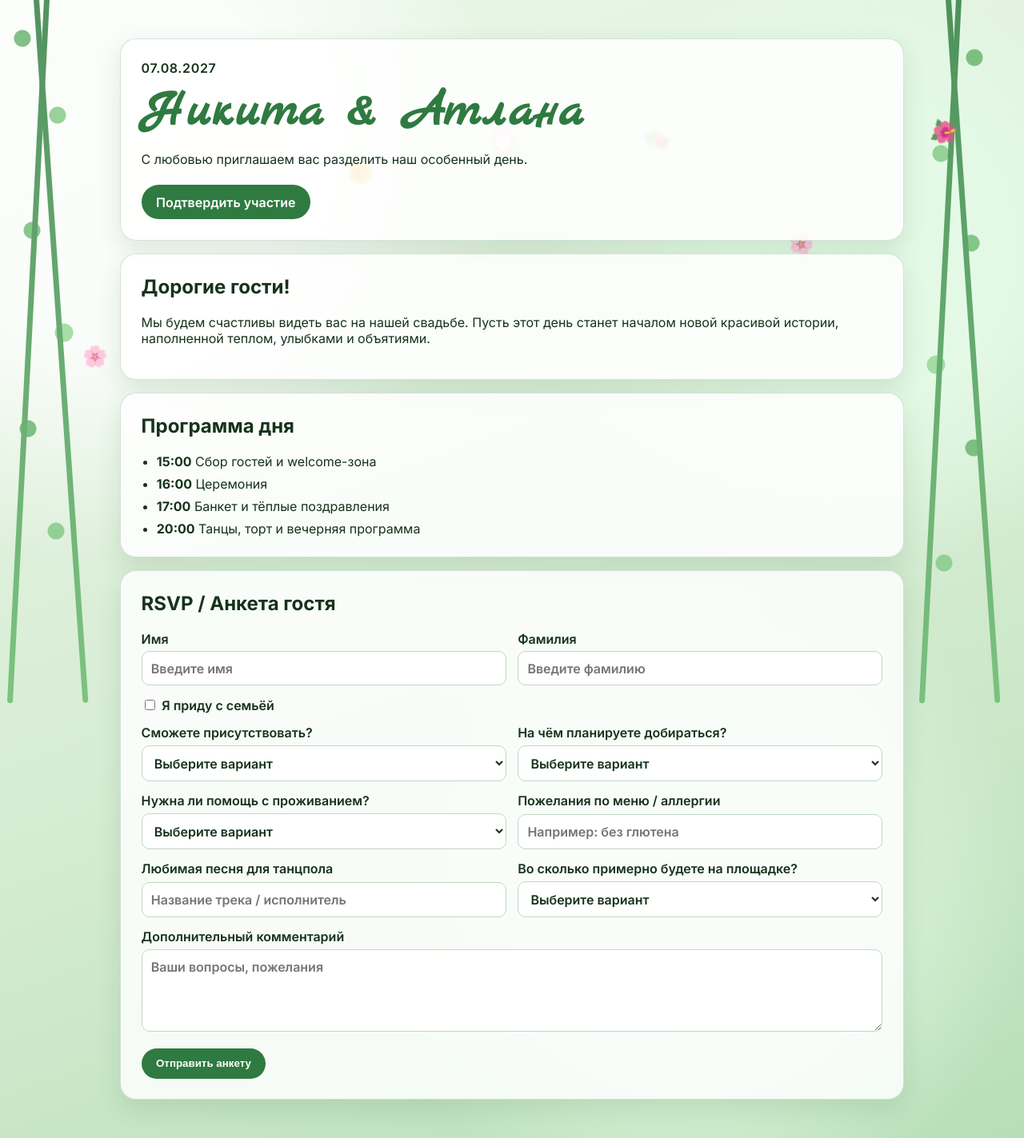
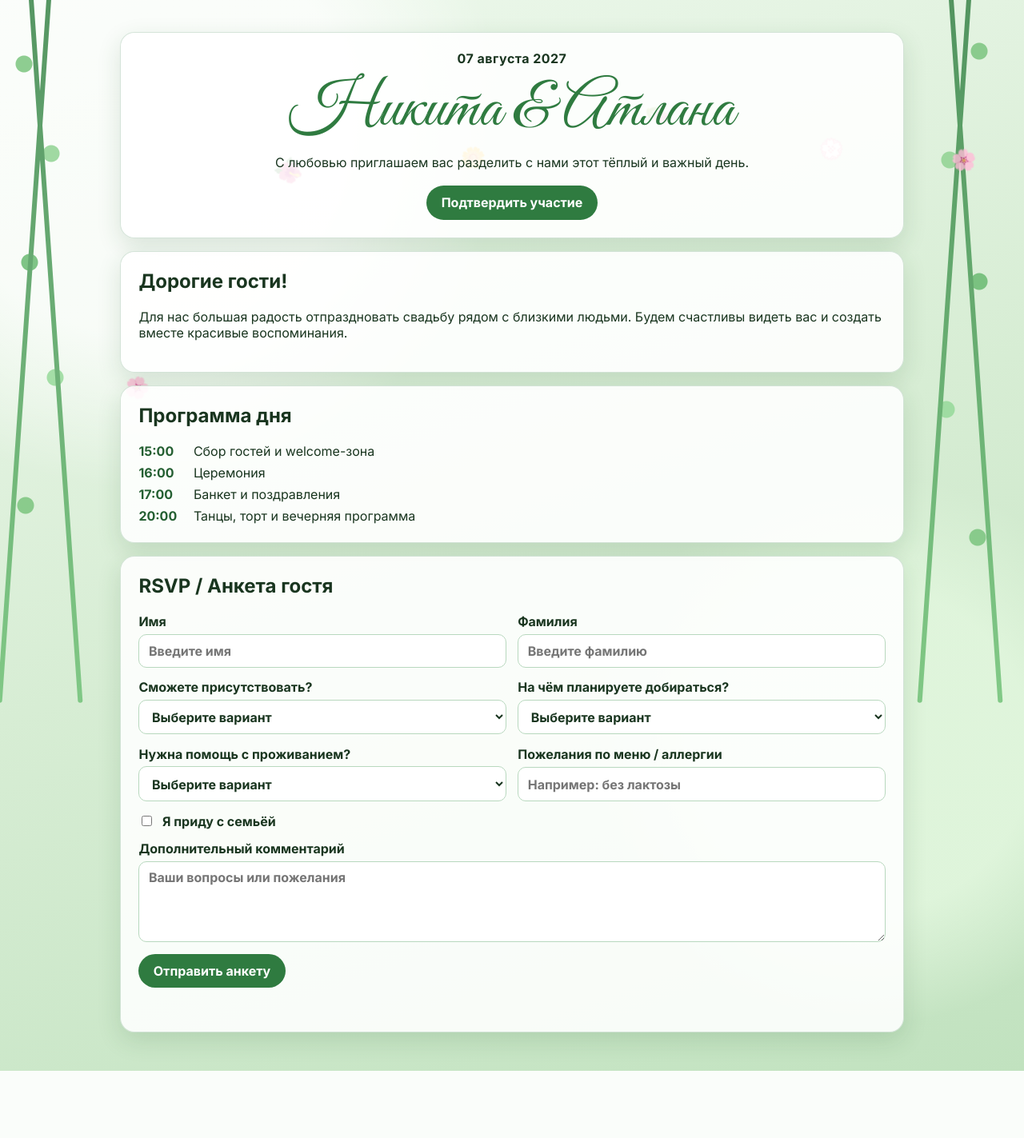
Before and after one commit to Aczd15/sv, a PHP site: page / in a window 1280 px wide. Shown: the whole page at 80% size. After the commit the page ends 1339 px from the top, so only its background shows below. Run offline with PHP 8.4, Linux system fonts and the light colour scheme.

Commit message:
Rewrite wedding invitation project from scratch

```diff
--- a/index.html
+++ b/index.html
@@ -3,77 +3,72 @@
 <head>
   <meta charset="UTF-8" />
   <meta name="viewport" content="width=device-width, initial-scale=1.0" />
-  <title>Никита & Атлана — приглашение</title>
+  <title>Никита и Атлана — Свадебное приглашение</title>
+  <meta name="description" content="Свадебное приглашение и RSVP форма" />
   <link rel="preconnect" href="https://fonts.googleapis.com" />
   <link rel="preconnect" href="https://fonts.gstatic.com" crossorigin />
-  <link href="https://fonts.googleapis.com/css2?family=Marck+Script&family=Inter:wght@400;600;700&display=swap" rel="stylesheet" />
+  <link href="https://fonts.googleapis.com/css2?family=Great+Vibes&family=Inter:wght@400;500;700&display=swap" rel="stylesheet" />
   <link rel="stylesheet" href="styles.css" />
 </head>
 <body>
-  <div class="vines vines-left" aria-hidden="true"></div>
-  <div class="vines vines-right" aria-hidden="true"></div>
+  <div class="decor decor--left" aria-hidden="true"></div>
+  <div class="decor decor--right" aria-hidden="true"></div>
 
   <div class="petals" aria-hidden="true">
-    <span>🌸</span><span>🌺</span><span>🌼</span><span>💮</span><span>🌷</span><span>🌸</span><span>🌺</span>
+    <span>🌸</span><span>🌺</span><span>🌼</span><span>🌷</span><span>💮</span><span>🌸</span>
   </div>
 
-  <main class="container">
-    <header class="hero card">
-      <p class="date">07.08.2027</p>
-      <h1>Никита &amp; Атлана</h1>
-      <p class="subtitle">С любовью приглашаем вас разделить наш особенный день.</p>
-      <a class="btn" href="#rsvp">Подтвердить участие</a>
-    </header>
+  <main class="page">
+    <section class="hero card">
+      <p class="hero__date">07 августа 2027</p>
+      <h1 class="hero__title">Никита &amp; Атлана</h1>
+      <p class="hero__lead">С любовью приглашаем вас разделить с нами этот тёплый и важный день.</p>
+      <a href="#rsvp" class="button">Подтвердить участие</a>
+    </section>
 
     <section class="card">
       <h2>Дорогие гости!</h2>
       <p>
-        Мы будем счастливы видеть вас на нашей свадьбе. Пусть этот день станет началом новой красивой истории,
-        наполненной теплом, улыбками и объятиями.
+        Для нас большая радость отпраздновать свадьбу рядом с близкими людьми.
+        Будем счастливы видеть вас и создать вместе красивые воспоминания.
       </p>
     </section>
 
     <section class="card">
       <h2>Программа дня</h2>
-      <ul class="timeline">
-        <li><strong>15:00</strong> Сбор гостей и welcome-зона</li>
-        <li><strong>16:00</strong> Церемония</li>
-        <li><strong>17:00</strong> Банкет и тёплые поздравления</li>
-        <li><strong>20:00</strong> Танцы, торт и вечерняя программа</li>
-      </ul>
+      <ol class="schedule">
+        <li><time>15:00</time> Сбор гостей и welcome-зона</li>
+        <li><time>16:00</time> Церемония</li>
+        <li><time>17:00</time> Банкет и поздравления</li>
+        <li><time>20:00</time> Танцы, торт и вечерняя программа</li>
+      </ol>
     </section>
 
     <section id="rsvp" class="card">
       <h2>RSVP / Анкета гостя</h2>
-      <form class="rsvp-grid">
-        <label>Имя
-          <input type="text" name="firstName" placeholder="Введите имя" required />
-        </label>
-        <label>Фамилия
-          <input type="text" name="lastName" placeholder="Введите фамилию" required />
+      <form id="rsvpForm" class="form-grid">
+        <label>
+          Имя
+          <input type="text" name="first_name" placeholder="Введите имя" required />
         </label>
 
-        <label class="full checkbox-row">
-          <input type="checkbox" id="withFamily" />
-          <span>Я приду с семьёй</span>
+        <label>
+          Фамилия
+          <input type="text" name="last_name" placeholder="Введите фамилию" required />
         </label>
 
-        <div id="familyBlock" class="full family hidden">
-          <p class="family-title">Состав семьи</p>
-          <div id="familyList"></div>
-          <button class="btn btn-soft" type="button" id="addFamilyMember">+ Добавить члена семьи</button>
-        </div>
-
-        <label>Сможете присутствовать?
+        <label>
+          Сможете присутствовать?
           <select name="attendance" required>
             <option value="">Выберите вариант</option>
-            <option>Да, с радостью!</option>
-            <option>К сожалению, не смогу</option>
-            <option>Пока не уверен(а)</option>
+            <option value="yes">Да, с радостью</option>
+            <option value="no">К сожалению, не смогу</option>
+            <option value="maybe">Сообщу позже</option>
           </select>
         </label>
 
-        <label>На чём планируете добираться?
+        <label>
+          На чём планируете добираться?
           <select name="transport">
             <option value="">Выберите вариант</option>
             <option>На машине</option>
@@ -82,39 +77,41 @@
           </select>
         </label>
 
-        <label>Нужна ли помощь с проживанием?
-          <select name="hotel">
+        <label>
+          Нужна помощь с проживанием?
+          <select name="housing">
             <option value="">Выберите вариант</option>
-            <option>Да, нужна</option>
-            <option>Нет, не нужна</option>
+            <option>Да</option>
+            <option>Нет</option>
           </select>
         </label>
 
-        <label>Пожелания по меню / аллергии
-          <input type="text" name="food" placeholder="Например: без глютена" />
+        <label>
+          Пожелания по меню / аллергии
+          <input type="text" name="food_notes" placeholder="Например: без лактозы" />
         </label>
 
-        <label>Любимая песня для танцпола
-          <input type="text" name="song" placeholder="Название трека / исполнитель" />
+        <label class="full checkbox">
+          <input type="checkbox" id="withFamily" />
+          <span>Я приду с семьёй</span>
         </label>
 
-        <label>Во сколько примерно будете на площадке?
-          <select name="arrivalTime">
-            <option value="">Выберите вариант</option>
-            <option>К началу (15:00)</option>
-            <option>К церемонии (16:00)</option>
-            <option>Позже</option>
-          </select>
+        <div id="familySection" class="family full hidden">
+          <p class="family__title">Состав семьи</p>
+          <div id="familyList"></div>
+          <button type="button" id="addRelative" class="button button--light">+ Добавить человека</button>
+        </div>
+
+        <label class="full">
+          Дополнительный комментарий
+          <textarea name="comment" rows="4" placeholder="Ваши вопросы или пожелания"></textarea>
         </label>
 
-        <label class="full">Дополнительный комментарий
-          <textarea name="comment" rows="4" placeholder="Ваши вопросы, пожелания"></textarea>
-        </label>
-
-        <div class="full actions">
-          <button type="submit" class="btn">Отправить анкету</button>
+        <div class="full">
+          <button type="submit" class="button">Отправить анкету</button>
         </div>
       </form>
+      <p id="formMessage" class="message" aria-live="polite"></p>
     </section>
   </main>
 
--- a/styles.css
+++ b/styles.css
@@ -1,12 +1,12 @@
 :root {
-  --bg-1: #ecf8ea;
-  --bg-2: #d6ecd3;
-  --bg-3: #b7dfb7;
-  --text: #16321c;
-  --accent: #2f7a40;
-  --accent-soft: #edf8ec;
-  --card: rgba(255, 255, 255, 0.84);
-  --line: rgba(47, 122, 64, 0.2);
+  --bg-a: #eff9ee;
+  --bg-b: #d7edd4;
+  --bg-c: #c1e2bf;
+  --text: #19351f;
+  --accent: #2f7b40;
+  --accent-dark: #245f32;
+  --card: rgba(255, 255, 255, 0.88);
+  --line: rgba(47, 123, 64, 0.2);
 }
 
 * {
@@ -15,122 +15,118 @@
 
 body {
   margin: 0;
+  color: var(--text);
+  font-family: Inter, system-ui, sans-serif;
   min-height: 100vh;
-  color: var(--text);
-  font-family: Inter, system-ui, -apple-system, Segoe UI, sans-serif;
   background:
-    radial-gradient(circle at 10% 14%, rgba(255, 255, 255, 0.8) 0 14%, transparent 30%),
-    radial-gradient(circle at 84% 22%, rgba(228, 250, 230, 0.95) 0 12%, transparent 26%),
-    radial-gradient(circle at 68% 78%, rgba(219, 244, 219, 0.8) 0 16%, transparent 30%),
-    linear-gradient(160deg, var(--bg-1), var(--bg-2) 55%, var(--bg-3));
+    radial-gradient(circle at 14% 12%, rgba(255, 255, 255, 0.75) 0 16%, transparent 28%),
+    radial-gradient(circle at 85% 70%, rgba(225, 246, 221, 0.9) 0 14%, transparent 24%),
+    linear-gradient(160deg, var(--bg-a), var(--bg-b), var(--bg-c));
   overflow-x: hidden;
 }
 
-.container {
+.page {
   width: min(980px, 92vw);
-  margin: 3rem auto;
+  margin: 2.5rem auto 3rem;
   position: relative;
-  z-index: 1;
+  z-index: 2;
 }
 
 .card {
   background: var(--card);
   border: 1px solid var(--line);
-  border-radius: 20px;
-  padding: 1.6rem;
+  border-radius: 18px;
+  padding: 1.4rem;
   margin-bottom: 1rem;
-  box-shadow: 0 12px 30px rgba(24, 80, 35, 0.12);
-  backdrop-filter: blur(2px);
+  box-shadow: 0 10px 30px rgba(28, 82, 38, 0.14);
 }
 
-.hero h1 {
-  font-family: "Marck Script", cursive;
-  font-size: clamp(2.4rem, 6vw, 4rem);
-  color: var(--accent);
-  margin: 0 0 0.5rem;
+.hero {
+  text-align: center;
 }
 
-.date {
-  margin: 0 0 .4rem;
+.hero__date {
+  margin: 0;
   font-weight: 600;
-  letter-spacing: .04em;
+  letter-spacing: .03em;
 }
 
-.subtitle {
-  margin: 0 0 1.4rem;
+.hero__title {
+  font-family: "Great Vibes", cursive;
+  color: var(--accent);
+  font-size: clamp(2.8rem, 7vw, 5rem);
+  margin: .3rem 0;
+  font-weight: 400;
+}
+
+.hero__lead {
+  margin: 0 0 1.2rem;
 }
 
 h2 {
   margin-top: 0;
 }
 
-.timeline {
-  margin: 0;
-  padding-left: 1.2rem;
+.schedule {
+  margin: .2rem 0 0;
+  padding: 0;
+  list-style: none;
   display: grid;
-  gap: .5rem;
+  gap: .45rem;
 }
 
-.btn {
+.schedule time {
   display: inline-block;
-  text-decoration: none;
-  background: var(--accent);
-  color: #fff;
-  border: none;
-  border-radius: 999px;
-  padding: .72rem 1.15rem;
-  cursor: pointer;
-  font-weight: 600;
-  transition: transform .2s ease, box-shadow .2s ease, background .2s ease;
+  min-width: 4rem;
+  font-weight: 700;
+  color: var(--accent-dark);
 }
 
-.btn:hover {
-  transform: translateY(-1px);
-  box-shadow: 0 6px 14px rgba(47, 122, 64, 0.25);
+.form-grid {
+  display: grid;
+  grid-template-columns: repeat(2, minmax(0, 1fr));
+  gap: .9rem;
 }
 
-.btn-soft {
-  color: var(--accent);
-  border: 1px solid var(--line);
-  background: var(--accent-soft);
-}
-
-.rsvp-grid {
-  display: grid;
-  gap: .9rem;
-  grid-template-columns: repeat(2, minmax(0, 1fr));
-}
-
-.rsvp-grid label {
+label {
   display: grid;
   gap: .35rem;
   font-weight: 600;
+}
+
+input,
+select,
+textarea,
+button {
+  font: inherit;
+}
+
+input,
+select,
+textarea {
+  width: 100%;
+  border: 1px solid #b8d8be;
+  border-radius: 10px;
+  padding: .62rem .72rem;
+  background: #fff;
+  color: inherit;
+}
+
+textarea {
+  resize: vertical;
 }
 
 .full {
   grid-column: 1 / -1;
 }
 
-input,
-select,
-textarea {
-  width: 100%;
-  border: 1px solid #bfd8c3;
-  border-radius: 10px;
-  padding: .66rem .7rem;
-  font: inherit;
-  color: inherit;
-  background: #fff;
+.checkbox {
+  display: flex;
+  align-items: center;
+  gap: .6rem;
 }
 
-.checkbox-row {
-  display: flex !important;
-  align-items: center;
-  gap: .6rem;
-  font-weight: 600;
-}
-
-.checkbox-row input {
+.checkbox input {
   width: auto;
 }
 
@@ -139,14 +135,14 @@ textarea {
 }
 
 .family {
-  border: 1px dashed #9ccc9f;
-  border-radius: 14px;
+  border: 1px dashed #9fcd9f;
+  border-radius: 12px;
   padding: .8rem;
-  background: rgba(237, 248, 236, 0.8);
+  background: rgba(234, 248, 232, 0.8);
 }
 
-.family-title {
-  margin: 0 0 .5rem;
+.family__title {
+  margin: 0 0 .6rem;
   font-weight: 700;
 }
 
@@ -157,103 +153,128 @@ textarea {
   margin-bottom: .5rem;
 }
 
-.family-item button {
-  border: 1px solid #d8a8a8;
+.family-item .remove {
+  border: 1px solid #d4a7a7;
   border-radius: 10px;
-  background: #fff2f2;
+  background: #fff3f3;
   cursor: pointer;
 }
 
-.actions {
-  margin-top: .4rem;
+.button {
+  display: inline-block;
+  border: none;
+  border-radius: 999px;
+  padding: .7rem 1.15rem;
+  background: var(--accent);
+  color: #fff;
+  text-decoration: none;
+  cursor: pointer;
+  font-weight: 700;
+  transition: transform .16s ease, box-shadow .16s ease;
 }
 
-.vines {
+.button:hover {
+  transform: translateY(-1px);
+  box-shadow: 0 6px 14px rgba(47, 123, 64, 0.25);
+}
+
+.button--light {
+  color: var(--accent);
+  background: #eef8ee;
+  border: 1px solid var(--line);
+}
+
+.message {
+  min-height: 1.2rem;
+  color: var(--accent-dark);
+  margin: .8rem 0 0;
+  font-weight: 600;
+}
+
+.decor {
   position: fixed;
   top: 0;
   bottom: 0;
-  width: 140px;
-  opacity: .85;
+  width: 130px;
   pointer-events: none;
+  opacity: .83;
+  z-index: 0;
 }
 
-.vines::before,
-.vines::after {
+.decor::before,
+.decor::after {
   content: "";
   position: absolute;
   top: -10%;
-  width: 7px;
   height: 120%;
+  width: 6px;
   border-radius: 999px;
-  background: linear-gradient(#2f7a40, #6dbb72);
+  background: linear-gradient(#2f7b40, #6fc176);
 }
 
-.vines::before {
-  left: 34px;
-  transform: rotate(3deg);
+.decor::before {
+  left: 30px;
+  transform: rotate(4deg);
 }
 
-.vines::after {
-  left: 70px;
+.decor::after {
+  left: 64px;
   transform: rotate(-4deg);
 }
 
-.vines-left {
+.decor--left {
   left: 0;
   background:
-    radial-gradient(circle at 28px 6%, #6cb671 0 10px, transparent 11px),
-    radial-gradient(circle at 72px 18%, #86cb89 0 10px, transparent 11px),
-    radial-gradient(circle at 40px 36%, #73bf77 0 10px, transparent 11px),
-    radial-gradient(circle at 80px 52%, #9ad89b 0 11px, transparent 12px),
-    radial-gradient(circle at 35px 67%, #6cb671 0 10px, transparent 11px),
-    radial-gradient(circle at 70px 83%, #86cb89 0 10px, transparent 11px);
+    radial-gradient(circle at 30px 10%, #79c37c 0 10px, transparent 11px),
+    radial-gradient(circle at 64px 24%, #8fd291 0 10px, transparent 11px),
+    radial-gradient(circle at 37px 41%, #67b96f 0 10px, transparent 11px),
+    radial-gradient(circle at 69px 59%, #95d998 0 10px, transparent 11px),
+    radial-gradient(circle at 32px 79%, #79c37c 0 10px, transparent 11px);
 }
 
-.vines-right {
+.decor--right {
   right: 0;
   background:
-    radial-gradient(circle at 78px 9%, #6cb671 0 10px, transparent 11px),
-    radial-gradient(circle at 36px 24%, #86cb89 0 10px, transparent 11px),
-    radial-gradient(circle at 74px 38%, #73bf77 0 10px, transparent 11px),
-    radial-gradient(circle at 30px 57%, #9ad89b 0 11px, transparent 12px),
-    radial-gradient(circle at 77px 70%, #6cb671 0 10px, transparent 11px),
-    radial-gradient(circle at 40px 88%, #86cb89 0 10px, transparent 11px);
+    radial-gradient(circle at 74px 8%, #79c37c 0 10px, transparent 11px),
+    radial-gradient(circle at 37px 25%, #8fd291 0 10px, transparent 11px),
+    radial-gradient(circle at 74px 44%, #67b96f 0 10px, transparent 11px),
+    radial-gradient(circle at 33px 64%, #95d998 0 10px, transparent 11px),
+    radial-gradient(circle at 72px 84%, #79c37c 0 10px, transparent 11px);
 }
 
 .petals {
   position: fixed;
   inset: 0;
   pointer-events: none;
-  z-index: 0;
+  z-index: 1;
 }
 
 .petals span {
   position: absolute;
-  top: -8vh;
-  font-size: clamp(1.2rem, 2vw, 1.7rem);
-  animation: fall linear infinite;
+  top: -12vh;
+  animation: drop linear infinite;
   opacity: .8;
+  font-size: clamp(1.1rem, 2.1vw, 1.6rem);
 }
 
-.petals span:nth-child(1) { left: 8%; animation-duration: 11s; }
-.petals span:nth-child(2) { left: 20%; animation-duration: 14s; animation-delay: 1s; }
-.petals span:nth-child(3) { left: 34%; animation-duration: 10s; animation-delay: 3s; }
-.petals span:nth-child(4) { left: 48%; animation-duration: 16s; animation-delay: 1.5s; }
-.petals span:nth-child(5) { left: 63%; animation-duration: 12s; animation-delay: 2.8s; }
-.petals span:nth-child(6) { left: 77%; animation-duration: 13s; animation-delay: .7s; }
-.petals span:nth-child(7) { left: 91%; animation-duration: 15s; animation-delay: 2s; }
+.petals span:nth-child(1) { left: 12%; animation-duration: 10s; }
+.petals span:nth-child(2) { left: 27%; animation-duration: 14s; animation-delay: 1s; }
+.petals span:nth-child(3) { left: 45%; animation-duration: 12s; animation-delay: 2s; }
+.petals span:nth-child(4) { left: 63%; animation-duration: 16s; animation-delay: 1.3s; }
+.petals span:nth-child(5) { left: 80%; animation-duration: 11s; animation-delay: 2.5s; }
+.petals span:nth-child(6) { left: 93%; animation-duration: 15s; animation-delay: .8s; }
 
-@keyframes fall {
+@keyframes drop {
   from {
-    transform: translateY(-10vh) rotate(0deg);
+    transform: translateY(-15vh) rotate(0deg);
   }
   to {
-    transform: translateY(110vh) rotate(360deg);
+    transform: translateY(115vh) rotate(360deg);
   }
 }
 
 @media (max-width: 760px) {
-  .rsvp-grid {
+  .form-grid {
     grid-template-columns: 1fr;
   }
 
@@ -261,8 +282,8 @@ textarea {
     grid-template-columns: 1fr;
   }
 
-  .vines {
-    width: 80px;
-    opacity: .5;
+  .decor {
+    width: 78px;
+    opacity: .55;
   }
 }
```
Also changed, not shown: script.js (+29 -21 lines).
